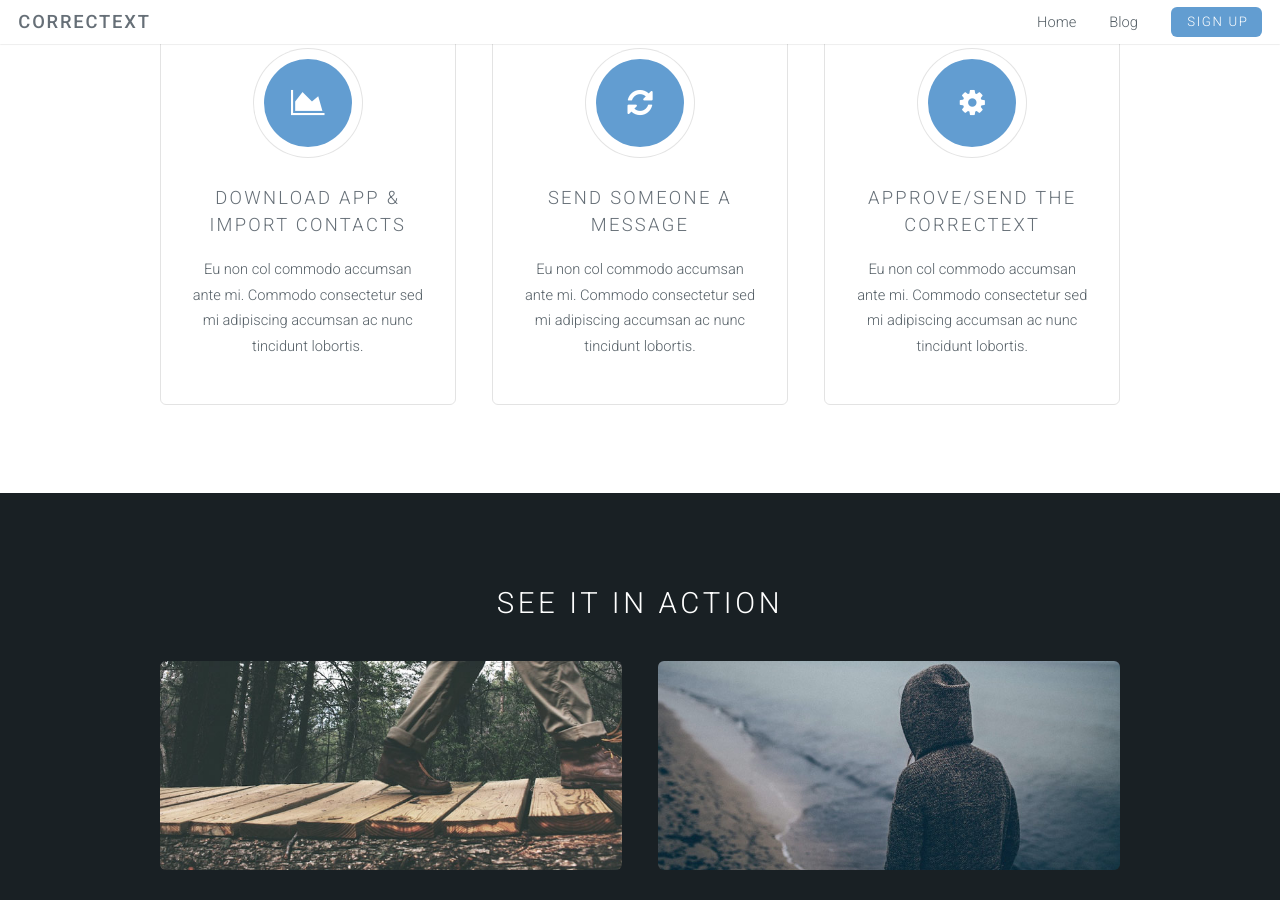
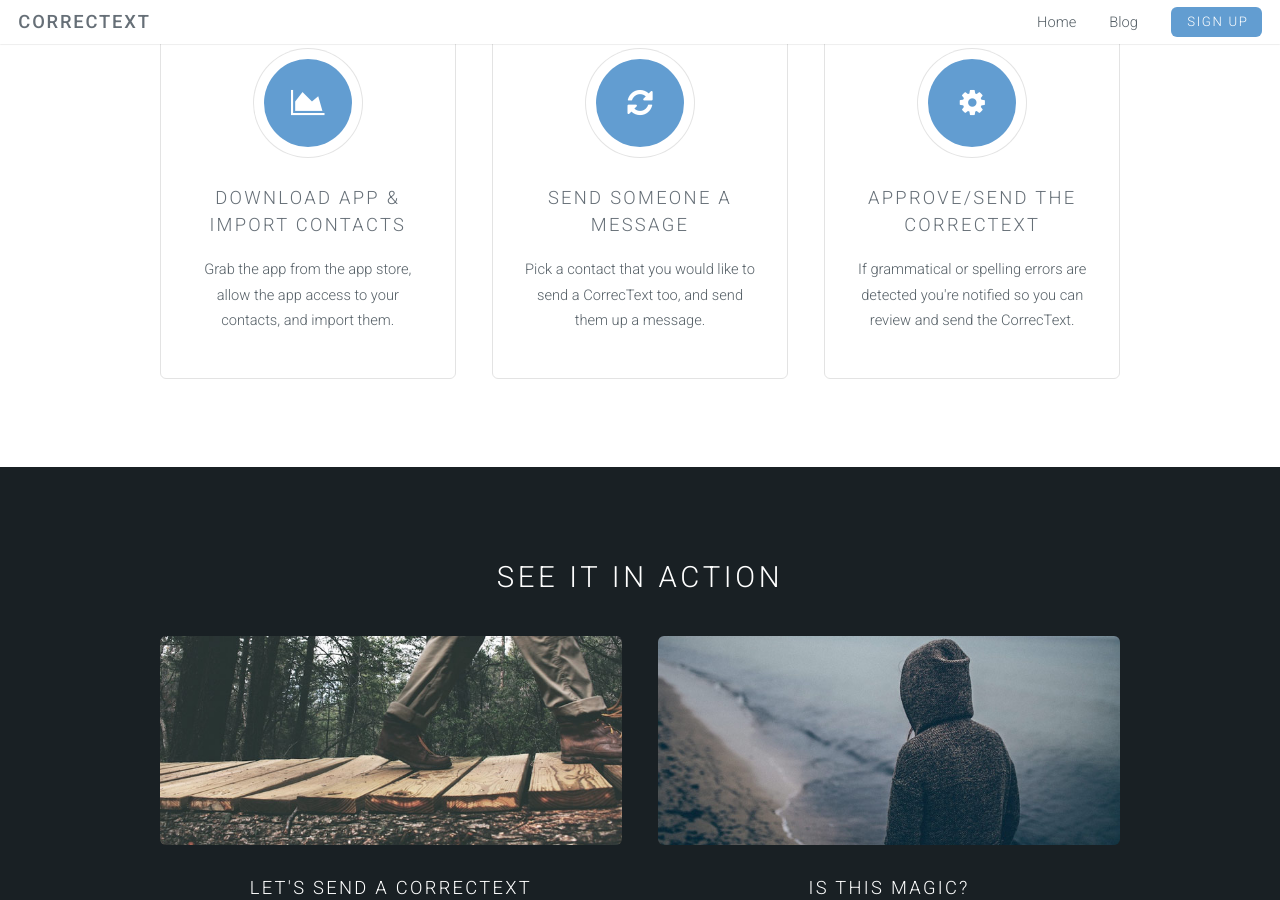
Before and after one commit to LevlUp/correctext, a Jekyll site: the page built from index.html, in a window 1280 px wide and 900 px high, scrolled down 667 px. Built offline with Jekyll 4.4.1, drawn with Linux system fonts in a browser that asks for light colours.

Commit message:
update what is correctext section

```diff
--- a/index.html
+++ b/index.html
@@ -14,21 +14,21 @@ layout: landing-page
 							<section class="special box">
 								<i class="icon fa-area-chart major"></i>
 								<h3>Download App & Import Contacts</h3>
-								<p>Eu non col commodo accumsan ante mi. Commodo consectetur sed mi adipiscing accumsan ac nunc tincidunt lobortis.</p>
+								<p>Grab the app from the app store, allow the app access to your contacts, and import them.</p>
 							</section>
 						</div>
 						<div class="4u">
 							<section class="special box">
 								<i class="icon fa-refresh major"></i>
 								<h3>Send Someone a Message</h3>
-								<p>Eu non col commodo accumsan ante mi. Commodo consectetur sed mi adipiscing accumsan ac nunc tincidunt lobortis.</p>
+								<p>Pick a contact that you would like to send a CorrecText too, and send them up a message.</p>
 							</section>
 						</div>
 						<div class="4u">
 							<section class="special box">
 								<i class="icon fa-cog major"></i>
 								<h3>Approve/Send the CorrecText</h3>
-								<p>Eu non col commodo accumsan ante mi. Commodo consectetur sed mi adipiscing accumsan ac nunc tincidunt lobortis.</p>
+								<p>If grammatical or spelling errors are detected you're notified so you can review and send the CorrecText.</p>
 							</section>
 						</div>
 					</div>
```
